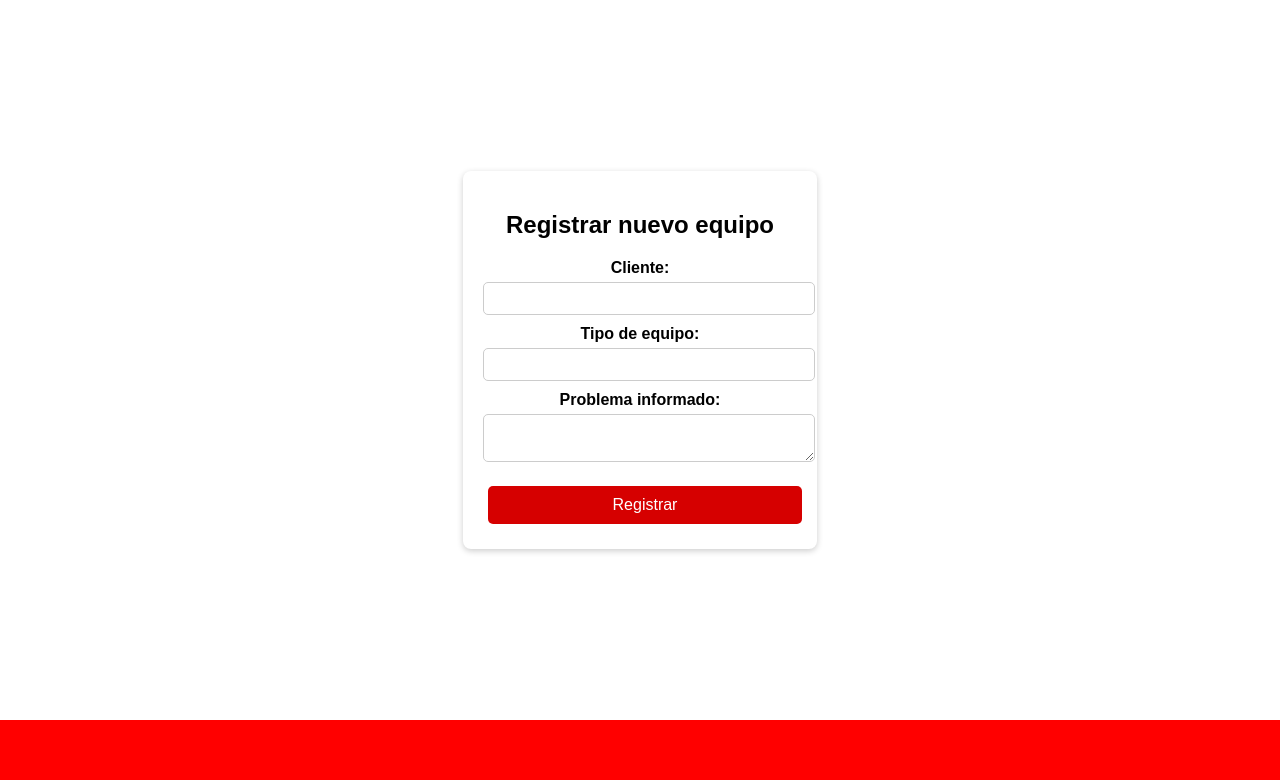
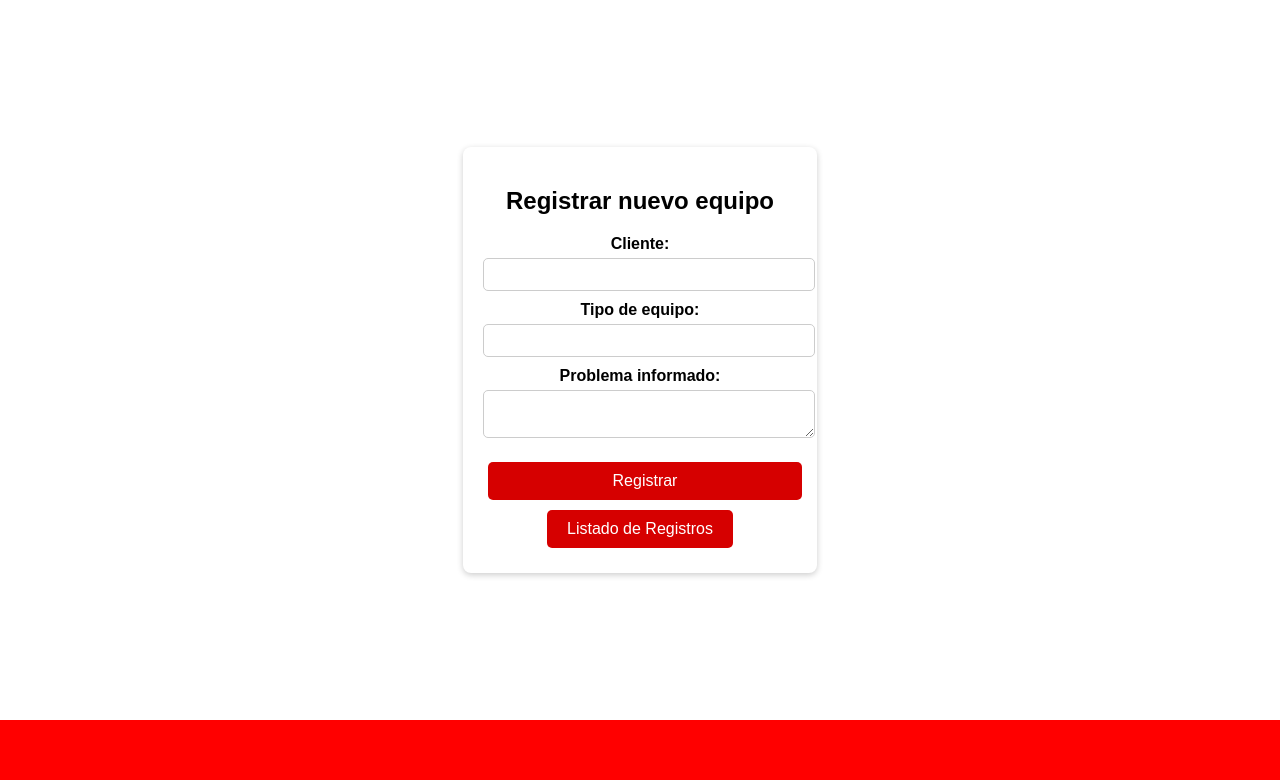
Before and after one commit to NegritaW/Clinica_pc, a Django app: template templates/registrar.html in a window 1280 px wide. Shown: the part 60-840 px from the top of the page. Run offline with Django 5.2, Linux system fonts and the light colour scheme; the template is opened without the code that fills it, so the values that code supplies are empty.

Commit message:
Boton de Listado de Registro

```diff
--- a/templates/registrar.html
+++ b/templates/registrar.html
@@ -29,6 +29,8 @@
       {{ mensaje }}
     </div>
   {% endif %}
+
+  <a class="btn" href="{% url 'listado_equipos' %}">Listado de Registros</a>
 </div>
 
 {% endblock %}
```
Also changed, not shown: db.sqlite3.
